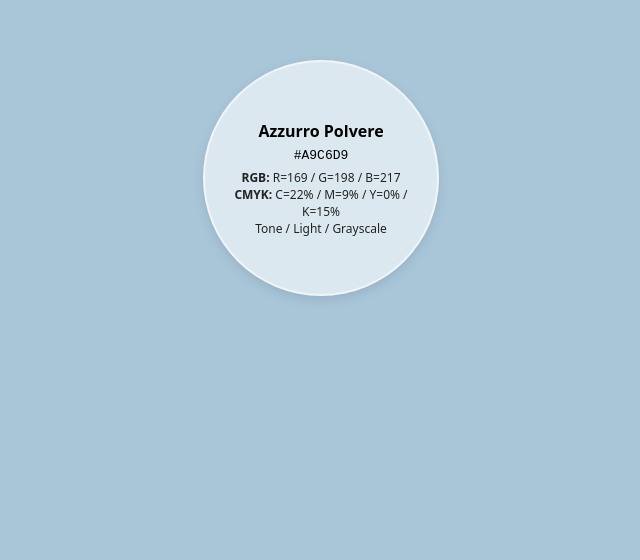
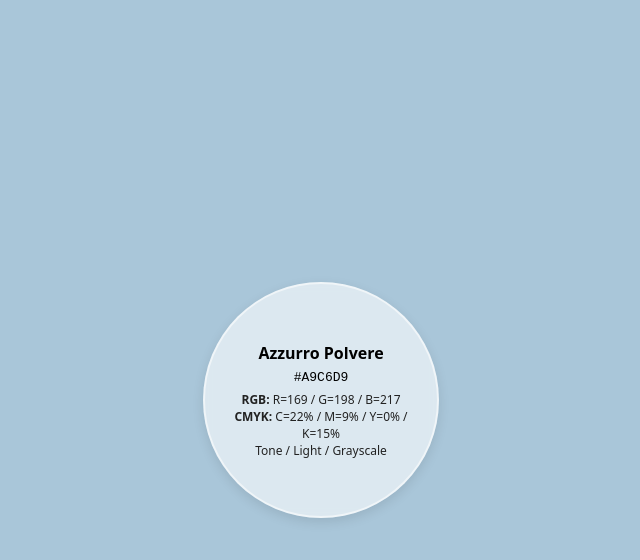
Before and after one commit to homeokayu-commits/shia-colors, a plain HTML site: page index.html in a window 1280 px wide. Shown: the whole page, without its empty margins (319-959 px from the left). Drawn offline with Linux system fonts and the light colour scheme.

Commit message:
Update index.html

```diff
--- a/index.html
+++ b/index.html
@@ -8,11 +8,13 @@
     :root{font-family:system-ui,-apple-system,Segoe UI,Roboto,'Noto Sans JP',Helvetica,Arial;}
     body{
       margin:0;
-      padding:20px; /* 余白を少なめにして embed サイズを縮小 */
-      background:#A9C6D9; /* 背景をAzzurro Polvereに変更 */
-      display:block;
-      height:auto;
-      text-align:center; /* Notionで高さが伸びすぎないように調整 */
+      padding:20px;
+      background:#A9C6D9;
+      display:flex;              /* 画面中央に固定 */
+      justify-content:center;    /* 横中央 */
+      align-items:center;        /* 縦中央 */
+      min-height:100vh;          /* 画面高さに合わせて中央固定 */
+      box-sizing:border-box;
     }
 
     .card{
```
